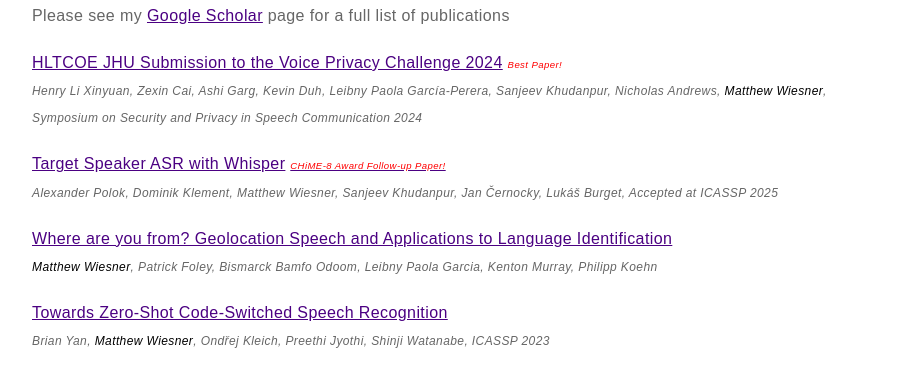
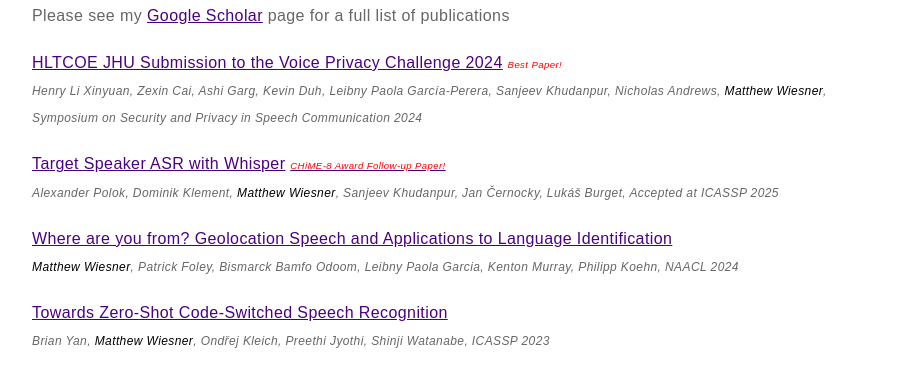
Before and after one commit to m-wiesner/m-wiesner.github.io, a Jekyll site: the page built from about.md, in a window 1280 px wide and 900 px high, scrolled down 441 px. Shown: the top 375 px of the window, without its empty margins (178-1093 px from the left). Built offline with Jekyll 4.4.1, drawn with Linux system fonts in a browser that asks for light colours.

Commit message:
Update about.md

```diff
--- a/about.md
+++ b/about.md
@@ -22,10 +22,10 @@ Symposium on Security and Privacy in Speech Communication 2024</em></p>
 
 <p><a href="https://arxiv.org/pdf/2409.09543"> Target Speaker ASR with Whisper</a>
 <a href="https://www.chimechallenge.org/current/awards"><em style="font-size: 75%"><small><span style="color:red">CHiME-8 Award Follow-up Paper!</span></small></em></a><br />
-<em style="font-size: 75%"> Alexander Polok, Dominik Klement, <srong> Matthew Wiesner</srong>, Sanjeev Khudanpur, Jan Černocky, Lukáš Burget, Accepted at ICASSP 2025</em></p>
+<em style="font-size: 75%"> Alexander Polok, Dominik Klement, <strong>Matthew Wiesner</strong>, Sanjeev Khudanpur, Jan Černocky, Lukáš Burget, Accepted at ICASSP 2025</em></p>
 
 <p><a href="https://aclanthology.org/2024.naacl-long.286.pdf"> Where are you from? Geolocation Speech and Applications to Language Identification</a><br />
-<em style="font-size: 75%"> <strong>Matthew Wiesner</strong>, Patrick Foley, Bismarck Bamfo Odoom, Leibny Paola Garcia, Kenton Murray, Philipp Koehn </em> </p>
+<em style="font-size: 75%"> <strong>Matthew Wiesner</strong>, Patrick Foley, Bismarck Bamfo Odoom, Leibny Paola Garcia, Kenton Murray, Philipp Koehn, NAACL 2024 </em> </p>
 
 <p><a href="https://arxiv.org/pdf/2211.01458.pdf">Towards Zero-Shot Code-Switched Speech Recognition</a><br />
 <em style="font-size: 75%">Brian Yan, <strong>Matthew Wiesner</strong>, Ondřej Kleich, Preethi Jyothi, Shinji Watanabe, ICASSP 2023</em></p>
```
